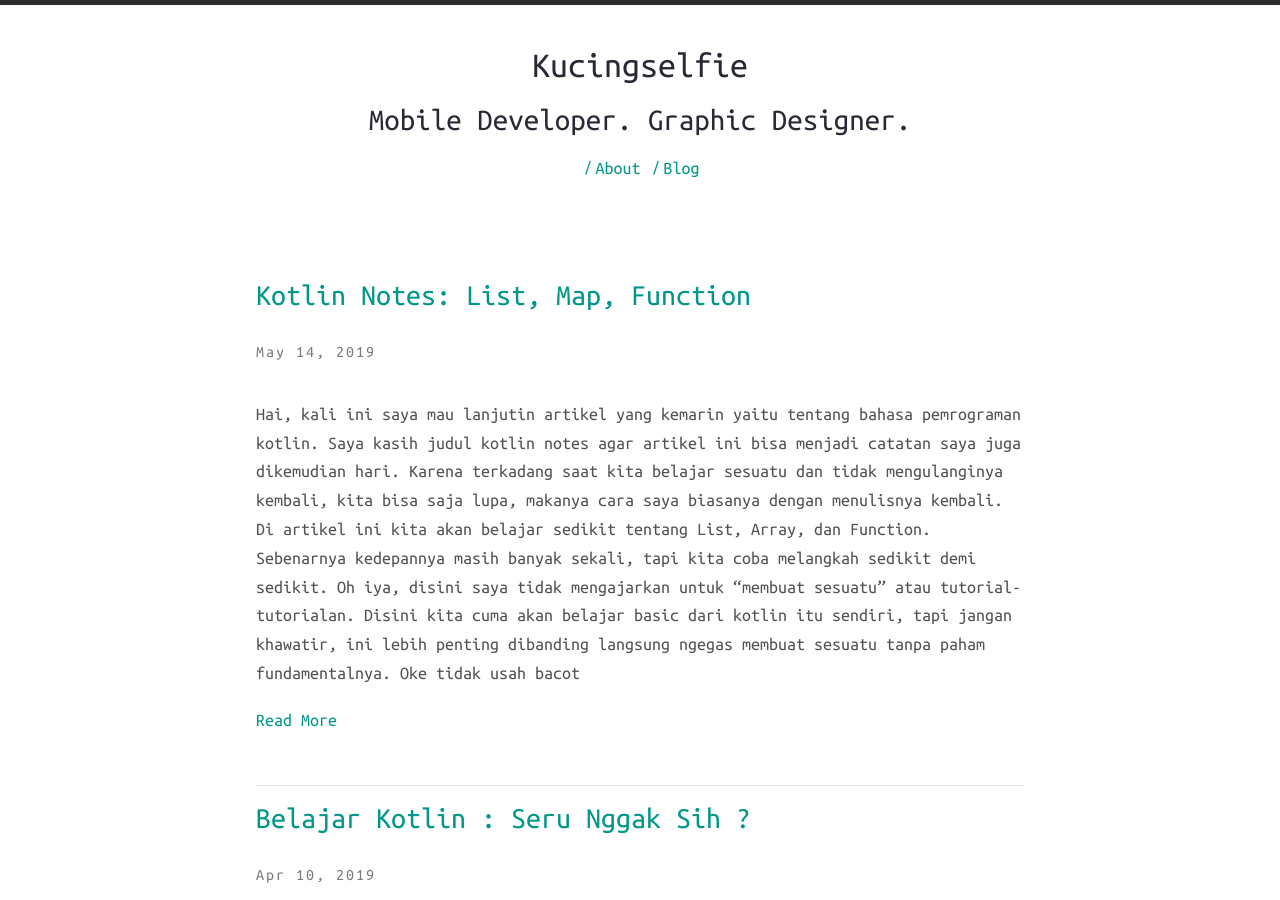
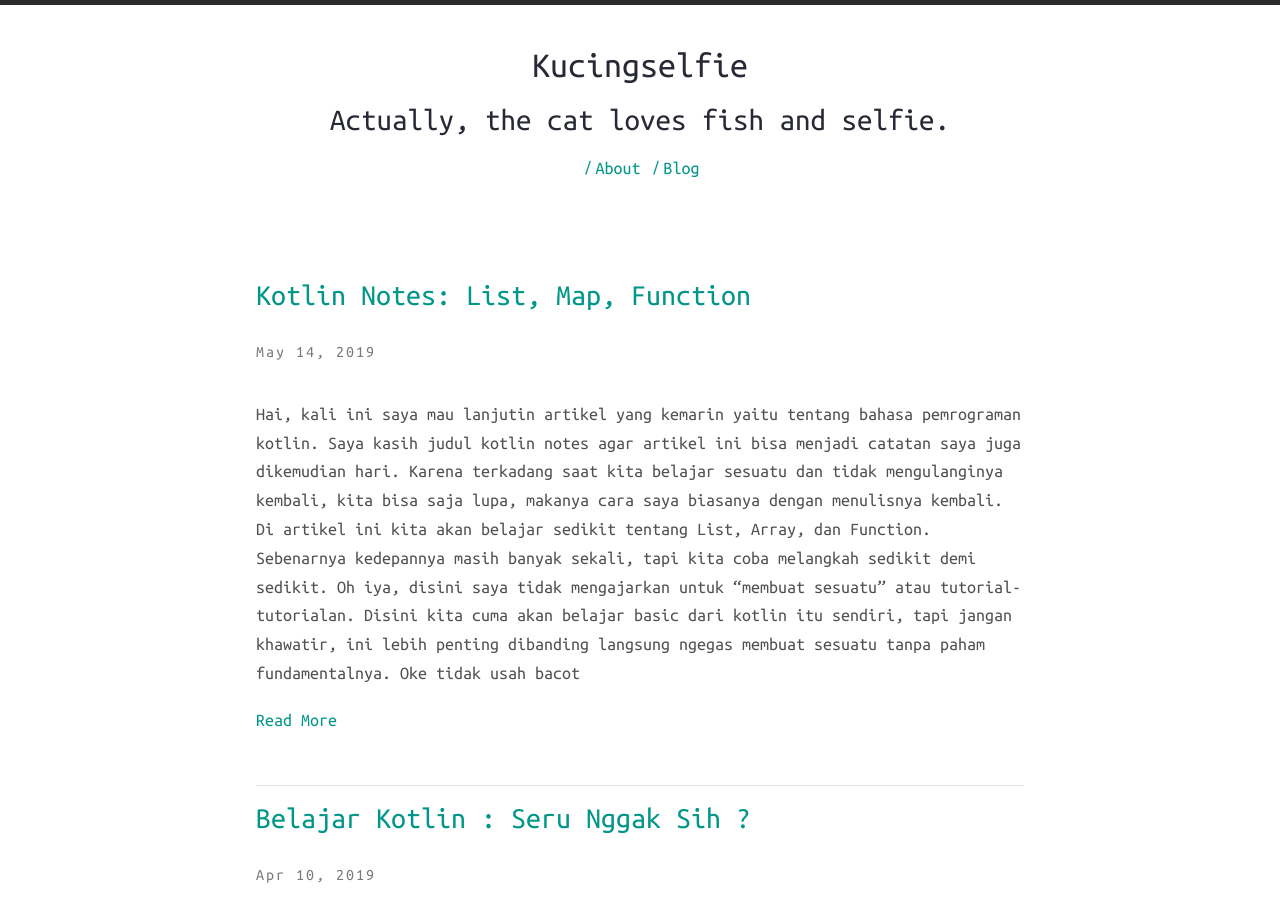
Before and after one commit to kucingselfie/kucingselfie.github.io, a Jekyll site: the page built from index.html, in a window 1280 px wide and 900 px high. Built offline with Jekyll 4.4.1, drawn with Linux system fonts in a browser that asks for light colours; nearby versions of some CDN libraries; comment, search, counter and statistics services are not loaded.

Commit message:
Update _config.yml

```diff
--- a/_config.yml
+++ b/_config.yml
@@ -13,7 +13,7 @@ url: http://kucingselfie.github.io
 harmony:
   name: Kucingselfie
   # Little description about your site
-  description: Mobile Developer. Graphic Designer.
+  description: Actually, the cat loves fish and selfie.
   # 'meta_description:' Write an awesome description for your new site here.
   # It will appear in your document head meta (for Google search results) and
   # in your feed.xml site description.
```
